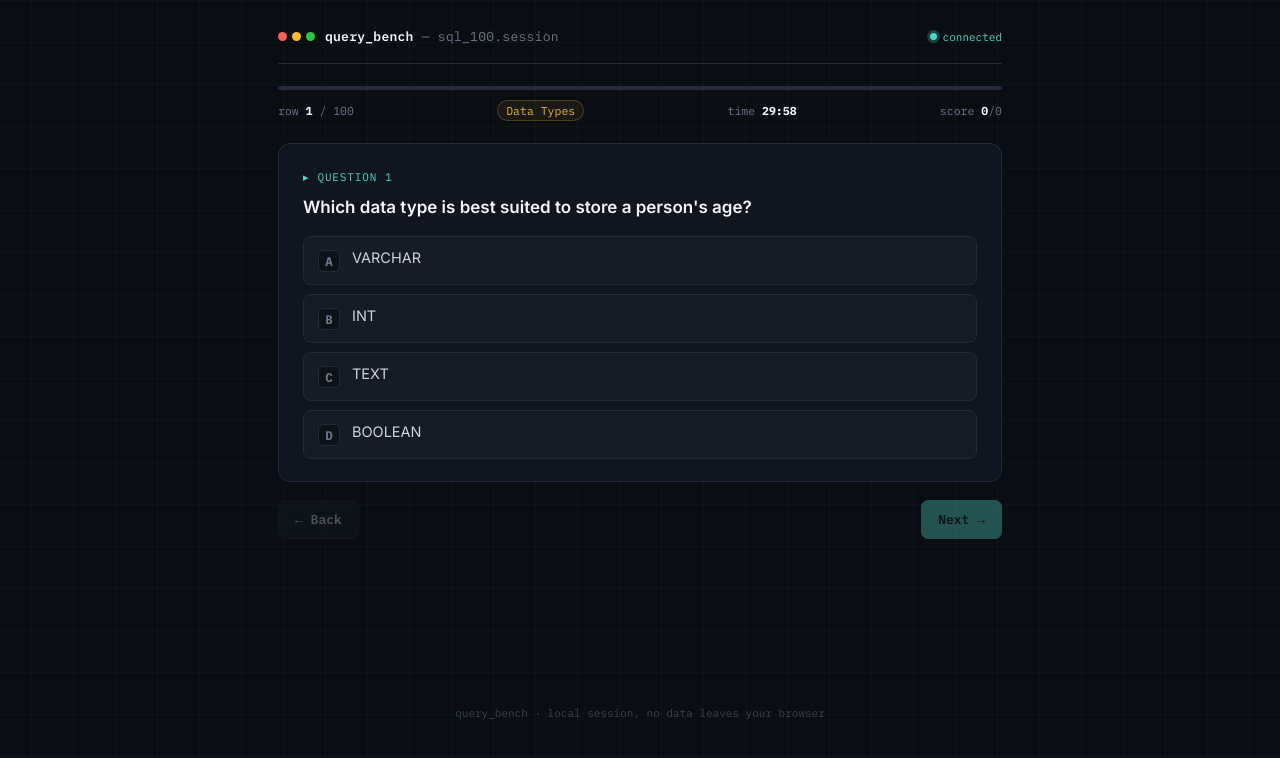
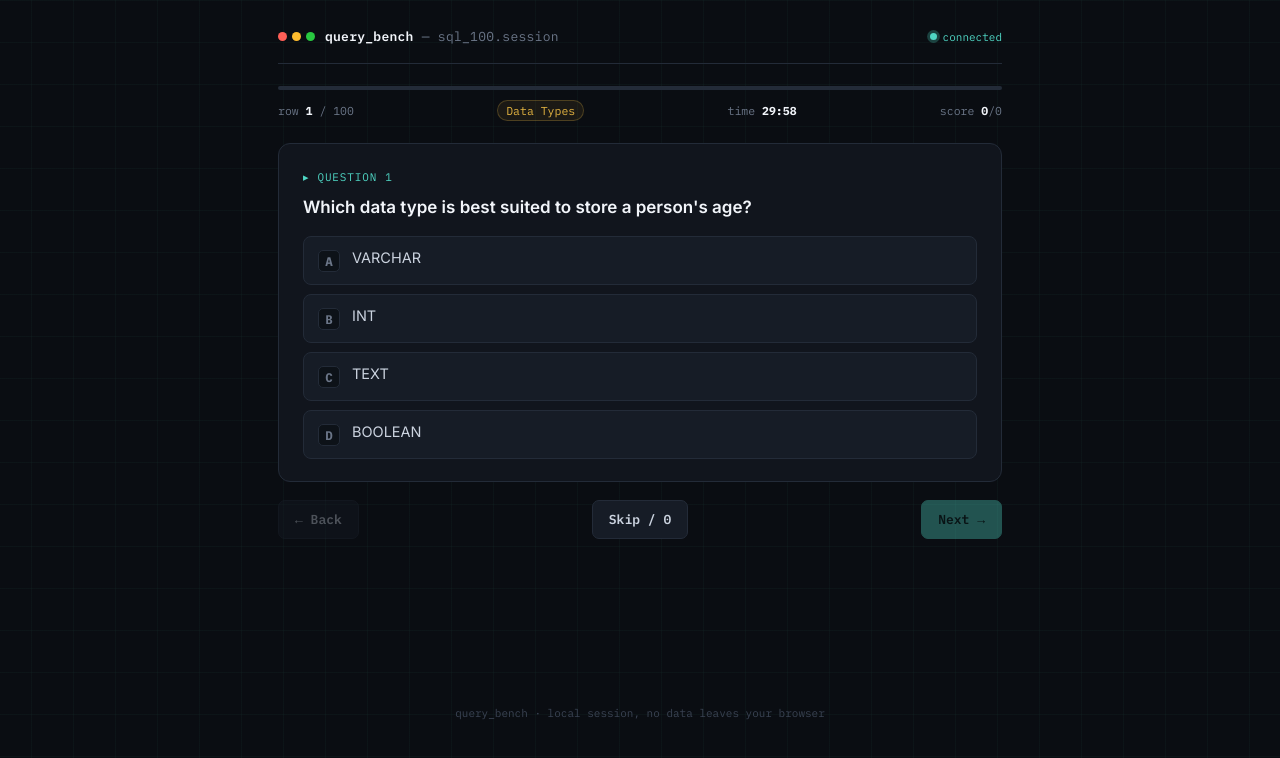
Before and after one commit to mayankpathakmp/sql-test, a React (Vite) app: page / in a window 1280 px wide. Both pictures are taken after a click on the button "▸ RUN QUERY — Start Test". Shown: the top 758 px of the page. Built offline with nearby package versions, Linux system fonts and the light colour scheme.

Commit message:
Add skip question as zero scoring option

```diff
--- a/src/App.jsx
+++ b/src/App.jsx
@@ -199,6 +199,20 @@ export default function App() {
     setAnswers(nextAnswers);
   };
 
+  const handleSkip = () => {
+    if (answers[activeQuestion.num]) return;
+    const nextAnswers = {
+      ...answers,
+      [activeQuestion.num]: { selected: null, correct: false, skipped: true },
+    };
+    setAnswers(nextAnswers);
+    if (current < activeQueue.length - 1) {
+      setCurrent((prev) => prev + 1);
+    } else {
+      finishQuiz();
+    }
+  };
+
   const finishQuiz = () => {
     if (timerRef.current) {
       clearInterval(timerRef.current);
@@ -368,6 +382,8 @@ export default function App() {
             <div className={`feedback-line show ${currentAnswer.correct ? 'good' : 'bad'}`} id="feedback">
               {currentAnswer.correct
                 ? `✓ Correct — answer is ${activeQuestion.answer}.`
+                : currentAnswer.skipped
+                ? `⚠️ Skipped — marked as 0 and moved on.`
                 : `✗ Not quite — correct answer is ${activeQuestion.answer}.`}
             </div>
           ) : null}
@@ -376,6 +392,9 @@ export default function App() {
         <div className="nav-row">
           <button className="btn" id="prev-btn" type="button" onClick={handlePrev} disabled={current === 0}>
             ← Back
+          </button>
+          <button className="btn" id="skip-btn" type="button" onClick={handleSkip} disabled={Boolean(currentAnswer)}>
+            Skip / 0
           </button>
           <button className="btn primary" id="next-btn" type="button" onClick={handleNext} disabled={!currentAnswer}>
             {current < activeQueue.length - 1 ? 'Next →' : 'Finish →'}
```
